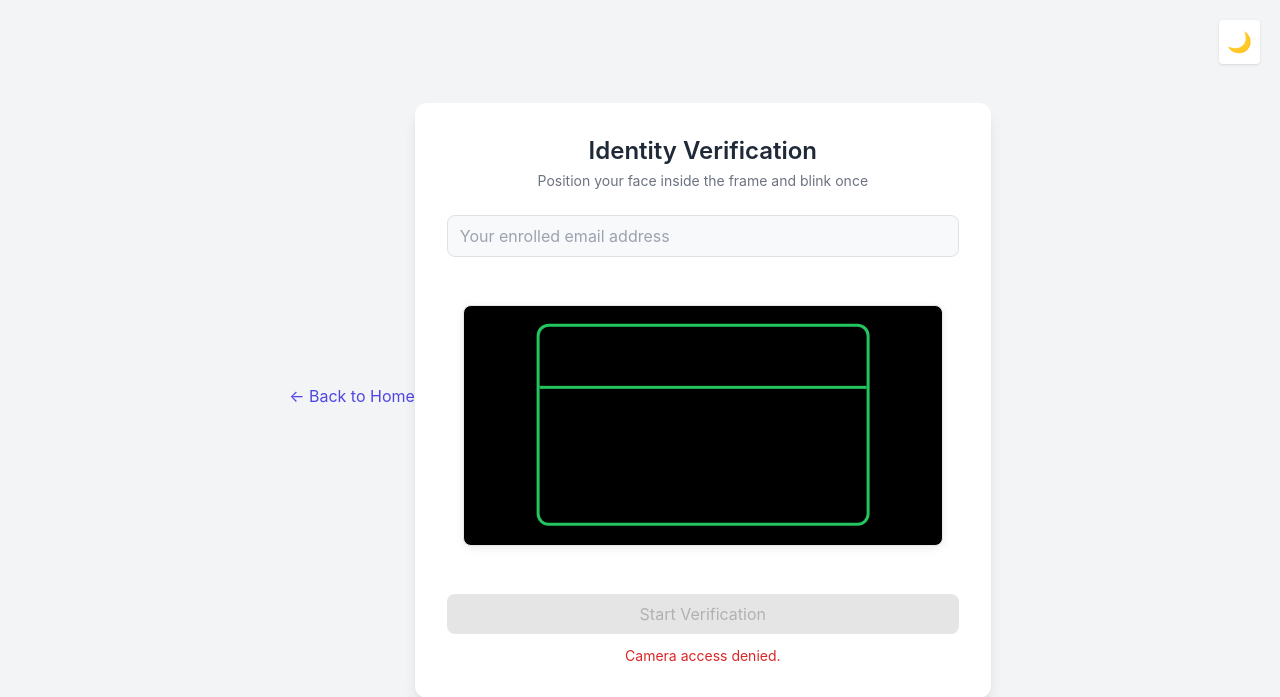
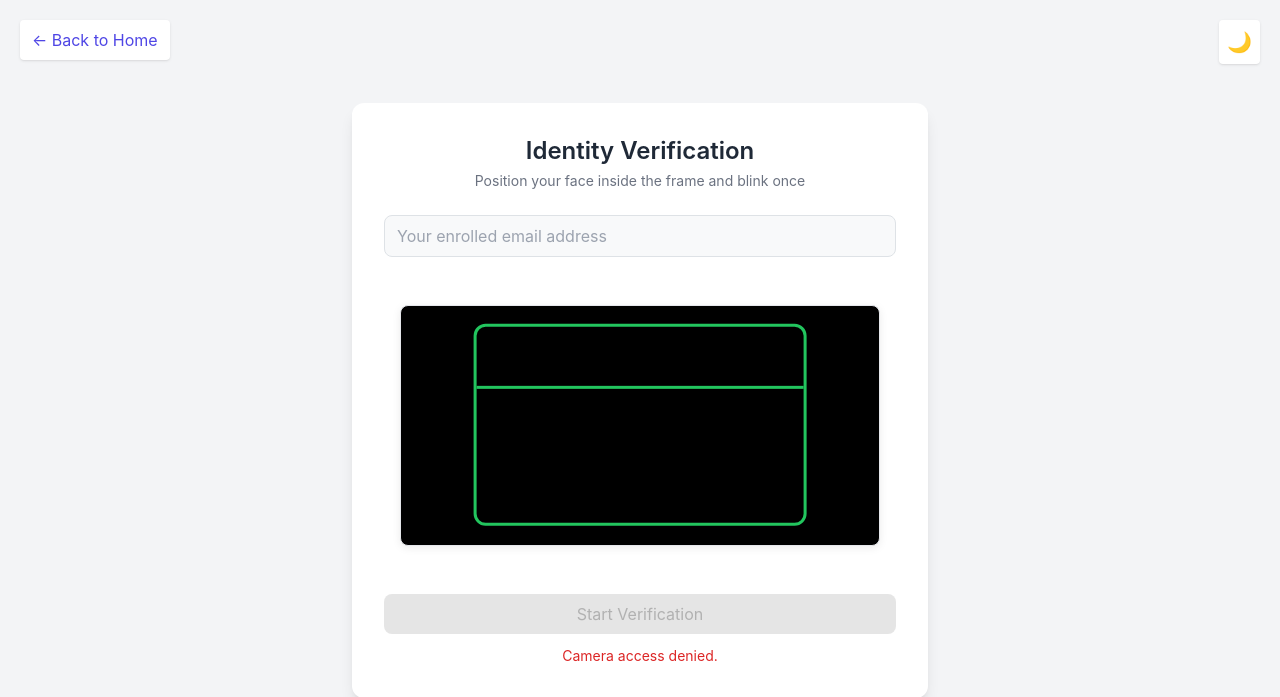
Before and after one commit to mustaphadaniel05-create/fraud-detection-system, a Flask app: page /verify in a window 1280 px wide. Shown: the top 697 px of the page. Run offline with Flask 3, Linux system fonts and the light colour scheme; some libraries are stand-ins or nearby versions.

Commit message:
Add fixed top-left Back to Home link on verify page

```diff
--- a/app/templates/verify.html
+++ b/app/templates/verify.html
@@ -52,10 +52,8 @@
 
 <button class="theme-toggle fixed top-5 right-5 text-xl bg-white dark:bg-gray-800 p-2 rounded shadow">🌙</button>
 
-<!-- Back to Home link (added without changing any existing code) -->
-<div class="text-center mb-2">
-    <a href="/" class="text-indigo-600 dark:text-indigo-400 hover:underline">← Back to Home</a>
-</div>
+<!-- Back to Home link – fixed at top‑left, opposite the toggle -->
+<a href="/" class="fixed top-5 left-5 text-indigo-600 dark:text-indigo-400 hover:underline bg-white dark:bg-gray-800 px-3 py-2 rounded shadow">← Back to Home</a>
 
 <div class="bg-white dark:bg-gray-800 shadow-lg rounded-xl w-full max-w-xl p-8">
     <div class="text-center mb-6">
```
